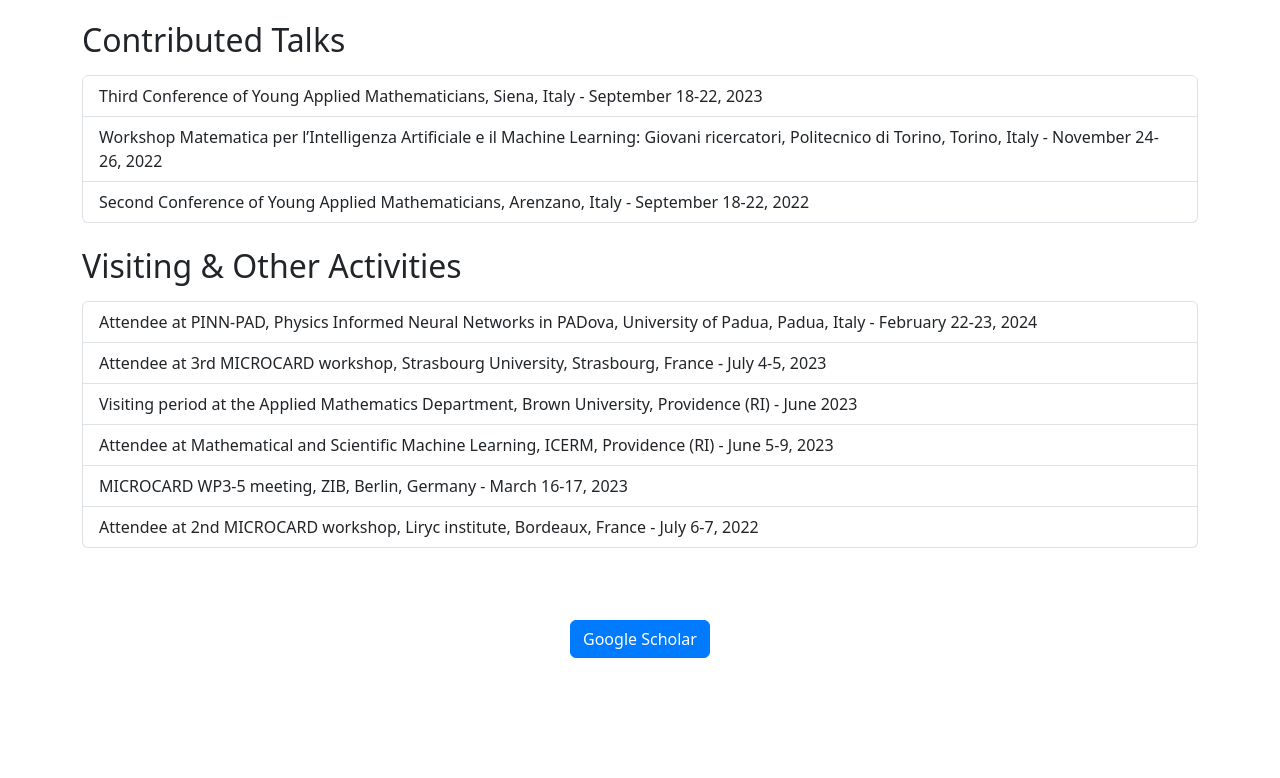
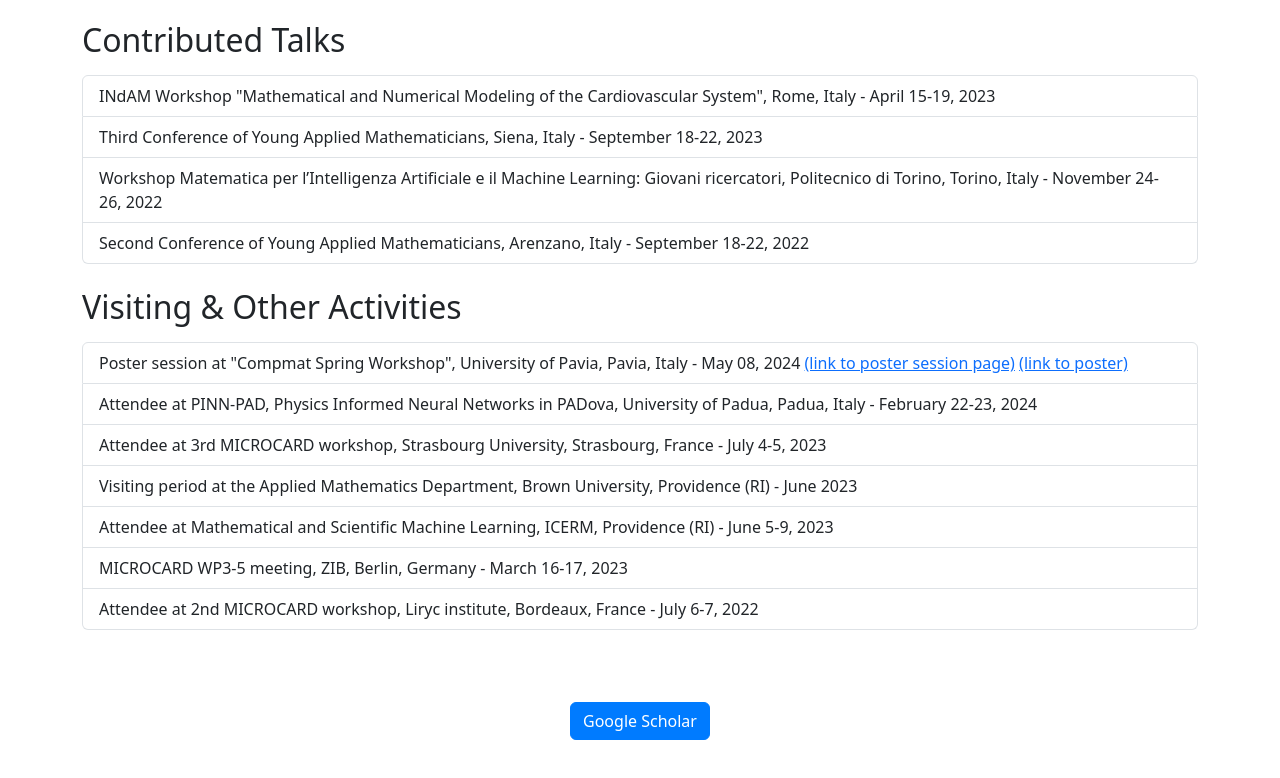
Before and after one commit to edoardo100/edoardo100.github.io, a plain HTML site: page research.html in a window 1280 px wide. Shown: the part 1462-2240 px from the top of the page. Before the commit the page ends 2192 px from the top, so only its background shows below. Drawn offline with nearby package versions, Linux system fonts and the light colour scheme.

Commit message:
Updated reserach.html

```diff
--- a/research.html
+++ b/research.html
@@ -171,6 +171,9 @@
       <h2 class="mt-4">Contributed Talks</h2>
       <ul class="list-group mt-3">
         <li class="list-group-item">
+          INdAM Workshop "Mathematical and Numerical Modeling of the Cardiovascular System", Rome, Italy - April 15-19, 2023
+        </li>
+        <li class="list-group-item">
           Third Conference of Young Applied Mathematicians, Siena, Italy - September 18-22, 2023
         </li>
         <li class="list-group-item">
@@ -184,6 +187,11 @@
       <!-- Visiting & Other Activities Section -->
       <h2 class="mt-4">Visiting & Other Activities</h2>
       <ul class="list-group mt-3">
+        <li class="list-group-item">
+          Poster session at "Compmat Spring Workshop", University of Pavia, Pavia, Italy - May 08, 2024
+          <a href="https://sites.google.com/universitadipavia.it/compmat-spring-workshop/poster-session" target="_blank">(link to poster session page)</a>
+          <a href="https://drive.google.com/file/d/1cVDdhtPvpe7AJjA-98rEoTTUHf5IOW8U/view" target="_blank">(link to poster)</a>
+        </li>
         <li class="list-group-item">
           Attendee at PINN-PAD, Physics Informed Neural Networks in PADova, University of Padua, Padua, Italy - February 22-23, 2024
         </li>
```
